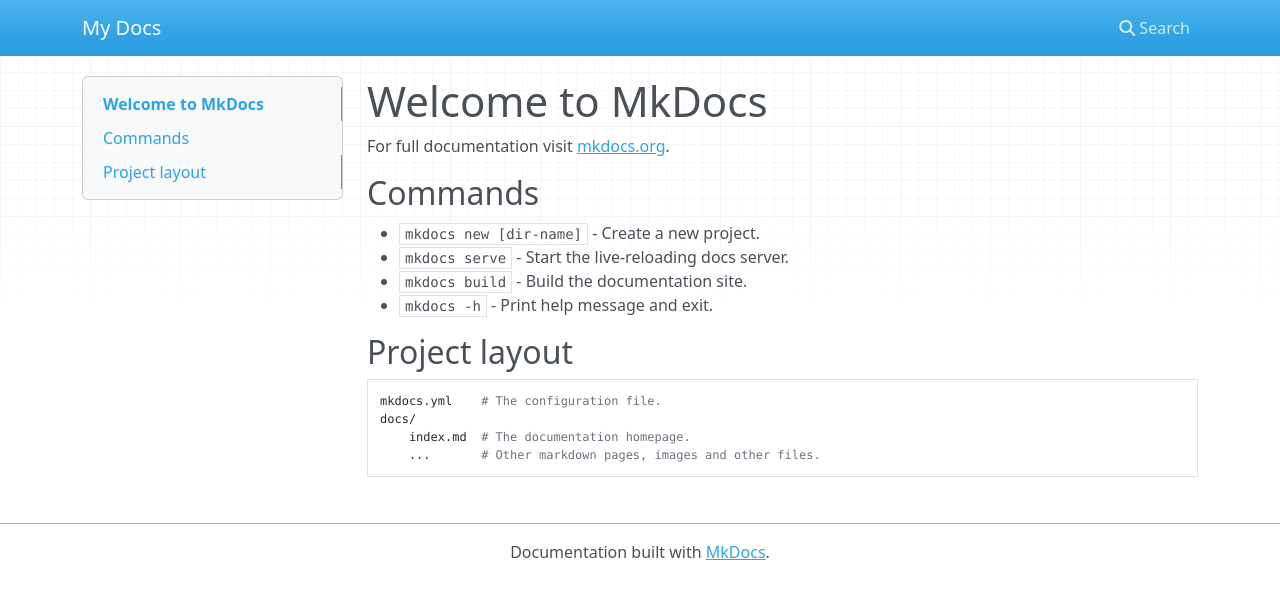
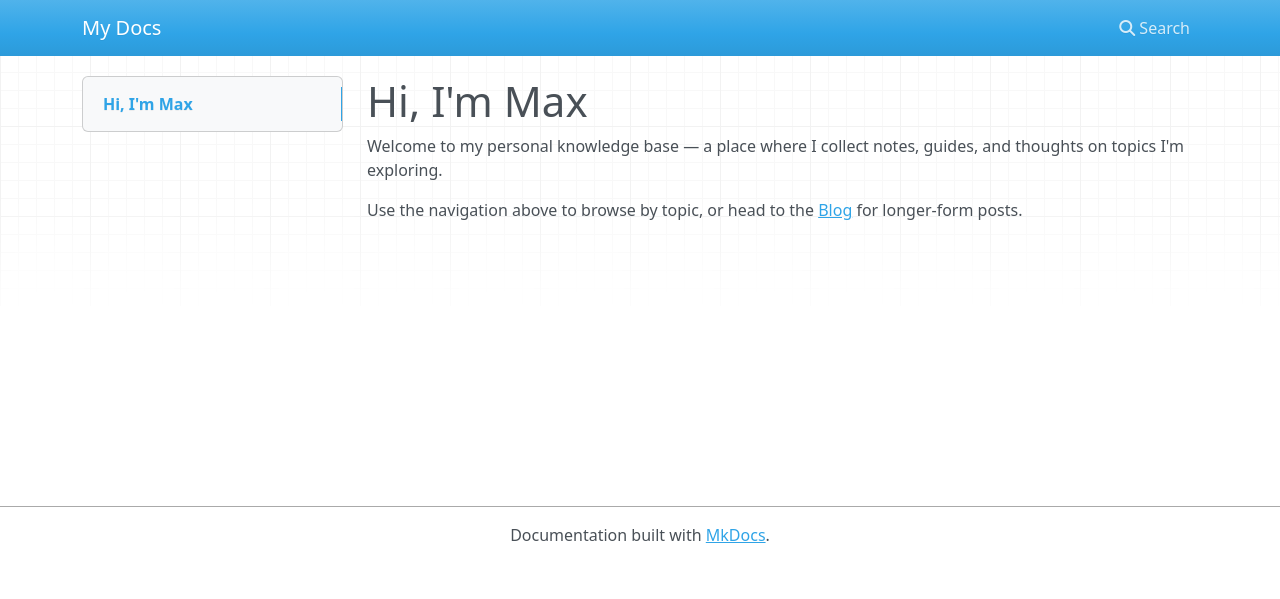
Before and after one commit to max-fic/site, an MkDocs documentation site: the page built from docs/index.md, in a window 1280 px wide. Shown: the top 599 px of the page. Built offline with MkDocs 1.6.1, drawn with Linux system fonts in a browser that asks for light colours; nearby versions of some CDN libraries.

Commit message:
feat: replace default home page with minimal landing page

```diff
--- a/docs/index.md
+++ b/docs/index.md
@@ -1,17 +1,10 @@
-# Welcome to MkDocs
+---
+title: Home
+description: Personal knowledge base and blog by Max Fichtl.
+---
 
-For full documentation visit [mkdocs.org](https://www.mkdocs.org).
+# Hi, I'm Max
 
-## Commands
+Welcome to my personal knowledge base — a place where I collect notes, guides, and thoughts on topics I'm exploring.
 
-* `mkdocs new [dir-name]` - Create a new project.
-* `mkdocs serve` - Start the live-reloading docs server.
-* `mkdocs build` - Build the documentation site.
-* `mkdocs -h` - Print help message and exit.
-
-## Project layout
-
-    mkdocs.yml    # The configuration file.
-    docs/
-        index.md  # The documentation homepage.
-        ...       # Other markdown pages, images and other files.
+Use the navigation above to browse by topic, or head to the [Blog](blog/index.md) for longer-form posts.
```
